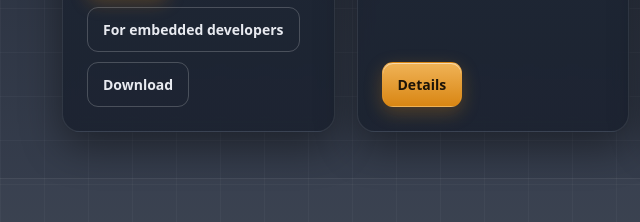
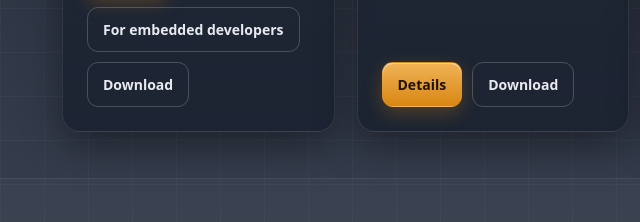
Before and after one commit to ErolMicset/ErolMicset.github.io, a plain HTML site: page index.html in a window 1280 px wide. Shown: the part 1180-1402 px from the top of the page, 0-640 px from the left. Drawn offline with Linux system fonts and the light colour scheme.

Commit message:
Home page: Download button on the drQEmu card
Co-Authored-By: Claude Sonnet 5.5 <noreply@anthropic.com>

```diff
--- a/index.html
+++ b/index.html
@@ -209,7 +209,7 @@ dialog.zoom::backdrop{background:rgba(5,9,18,.9)}
           <div class="txt">
             <h3><span translate="no" class="notranslate">drQEmu</span> <small>beta</small></h3>
             <p>Runs a compiled program of eight <span translate="no" class="notranslate">ESP32</span> chips (<span translate="no" class="notranslate">ESP32, S2, S3, C3, C5, C6, H2, P4</span>) on your PC, with 82 chip models to connect. The pins, the <span translate="no" class="notranslate">I2C</span> and <span translate="no" class="notranslate">SPI</span> buses and the chips on them are drawn in a browser page.</p>
-            <div class="go"><a class="btn primary" href="drQEmu.html">Details</a></div>
+            <div class="go"><a class="btn primary" href="drQEmu.html">Details</a><a class="btn ghost" href="drQEmu.html#rec">Download</a></div>
           </div>
         </article>
 
```
